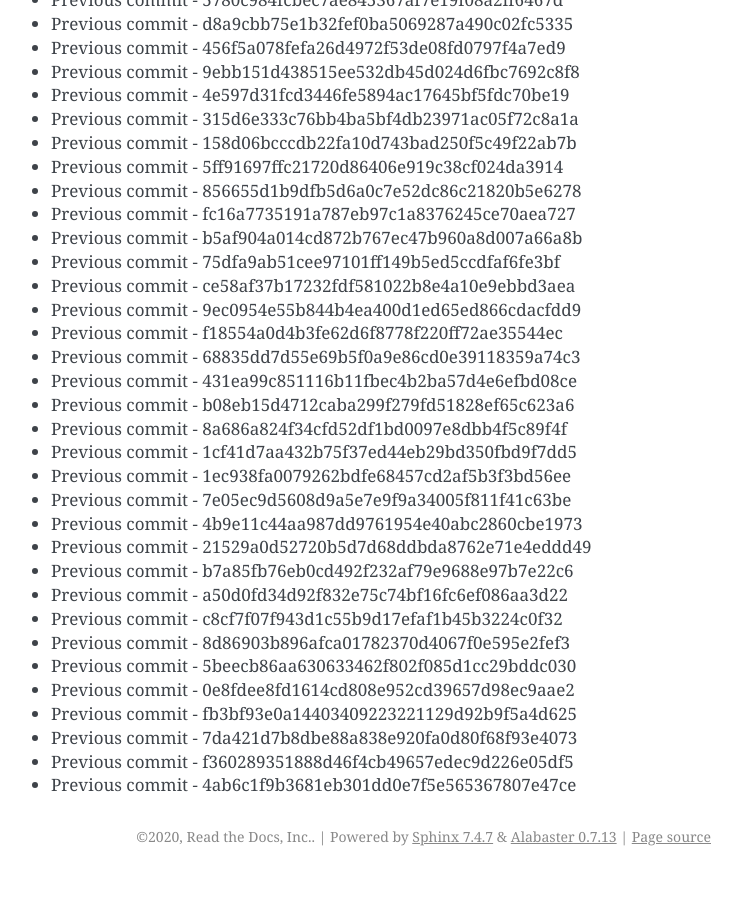
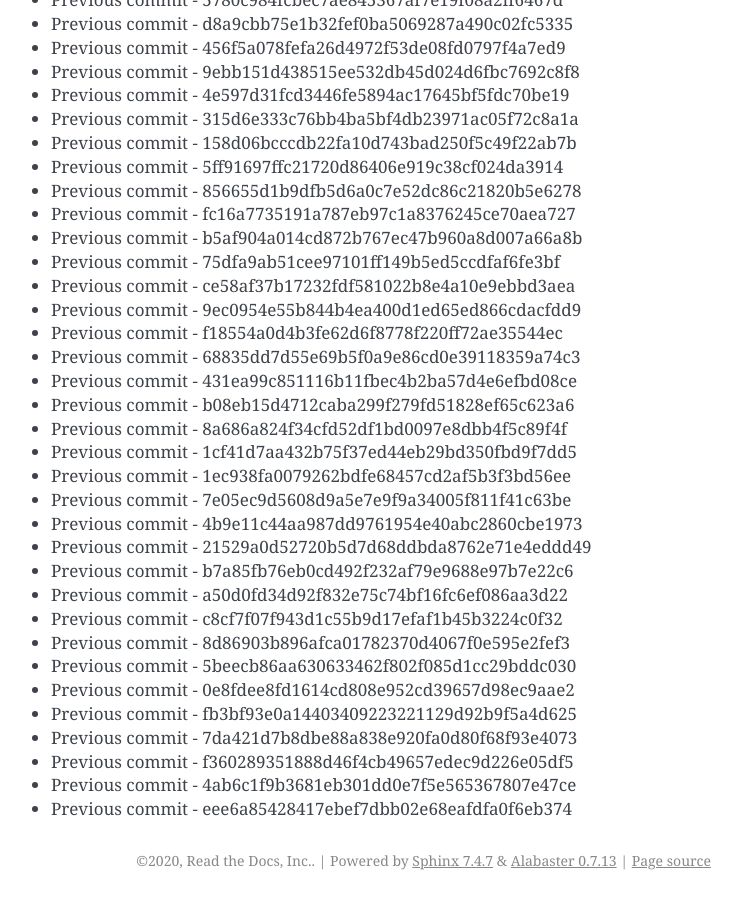
Before and after one commit to readthedocs/rtd-git-stresstest, a Sphinx documentation site: the page built from docs/updates.rst, in a window 1280 px wide and 900 px high, scrolled down 30925 px. Shown: the whole window, without its empty margins (399-1141 px from the left). Built offline with Sphinx 7.4.7, drawn with Linux system fonts in a browser that asks for light colours; before the commit the page ends 31801 px from its top, so only the background shows below that.

Commit message:
Generating commit from previous: eee6a85428417ebef7dbb02e68eafdfa0f6eb374

```diff
--- a/docs/updates.rst
+++ b/docs/updates.rst
@@ -1331,3 +1331,4 @@ It can be tested for any performance characteristics.
 * Previous commit - 7da421d7b8dbe88a838e920fa0d80f68f93e4073
 * Previous commit - f360289351888d46f4cb49657edec9d226e05df5
 * Previous commit - 4ab6c1f9b3681eb301dd0e7f5e565367807e47ce
+* Previous commit - eee6a85428417ebef7dbb02e68eafdfa0f6eb374
```
